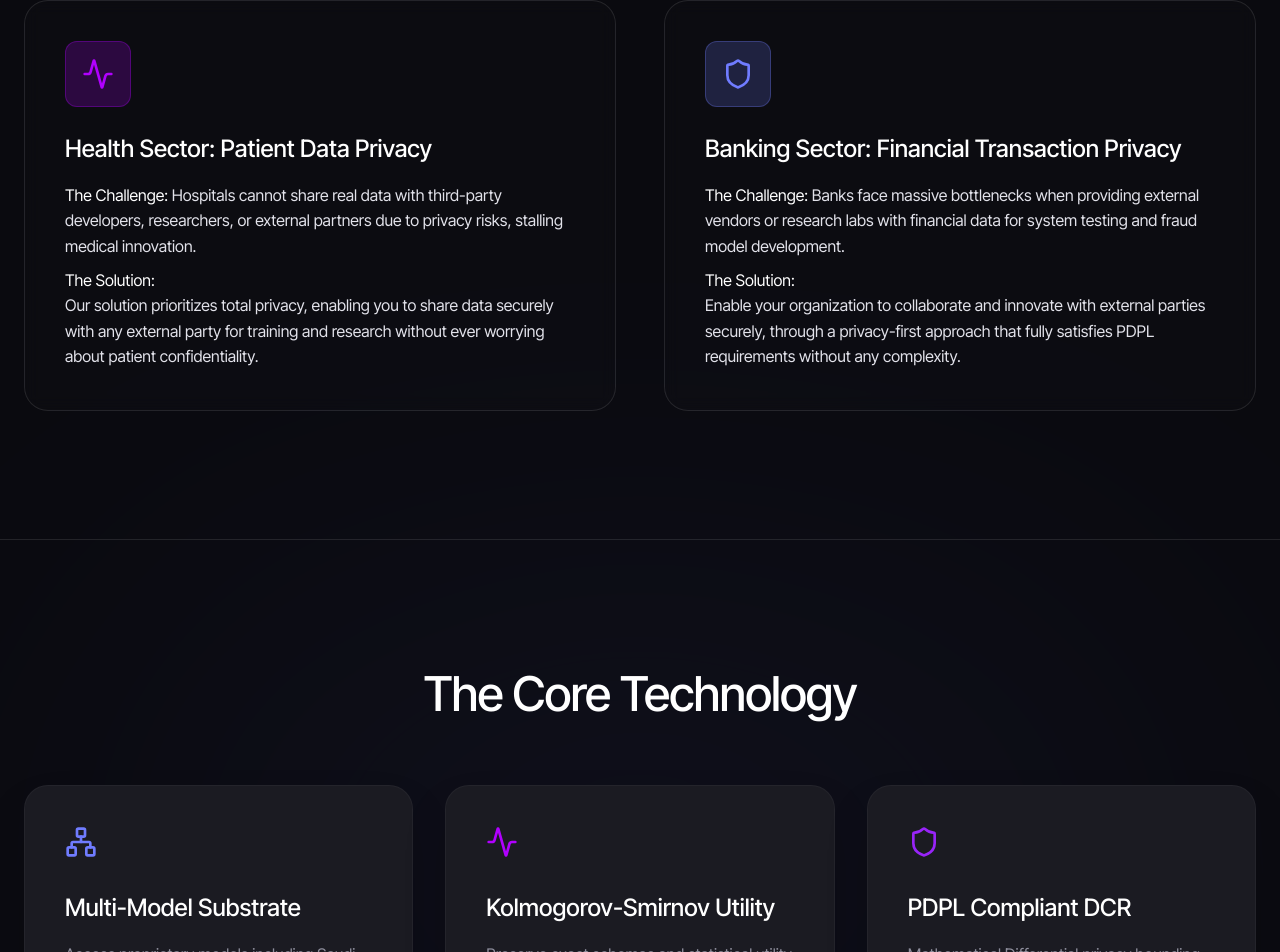
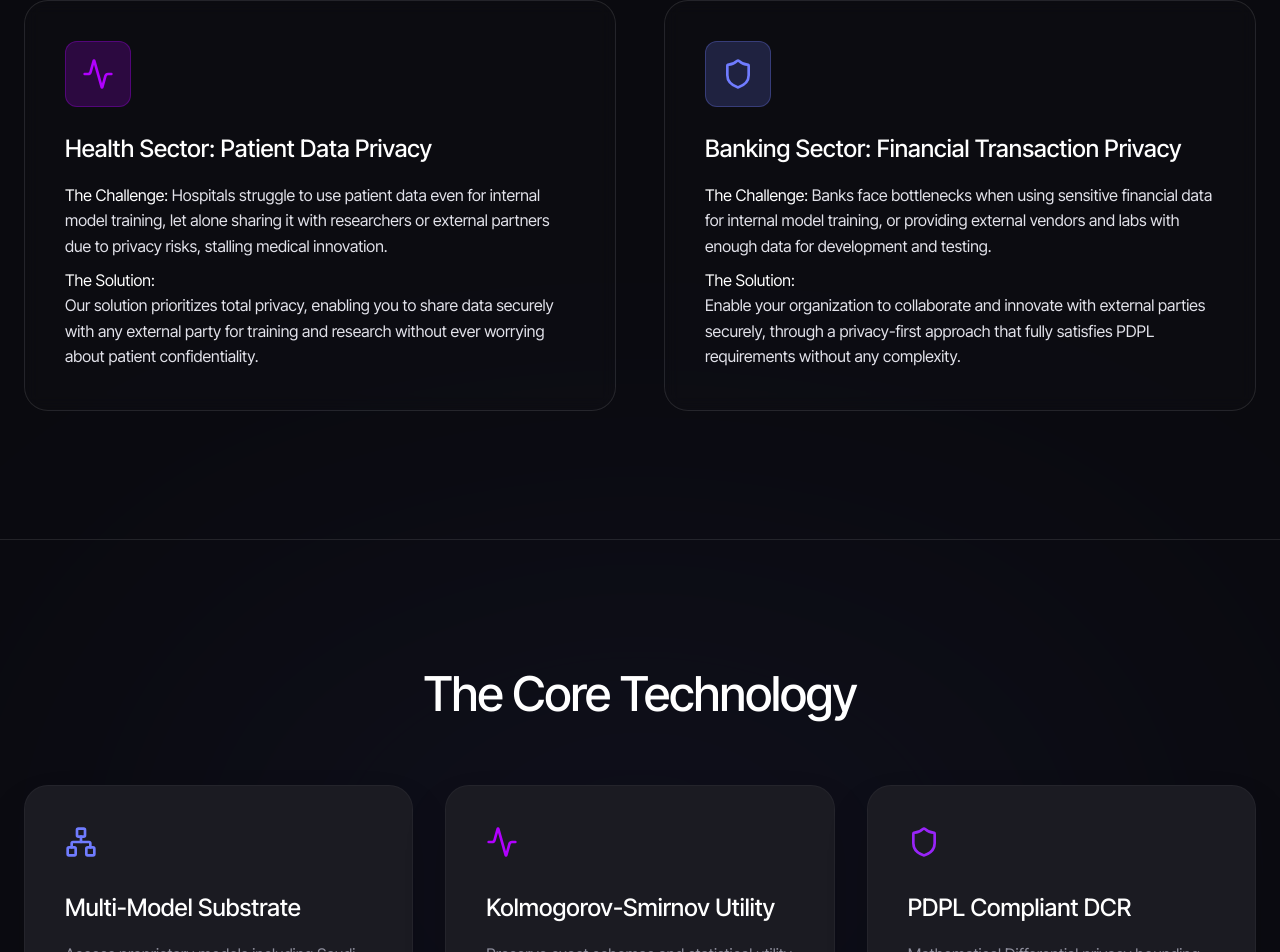
Before and after one commit to well7ai/Well7, a React (Vite) app: page / in a window 1280 px wide. Shown: the part 2708-3660 px from the top of the page. Built offline with nearby package versions, Linux system fonts and the light colour scheme.

Commit message:
update the landing page

```diff
--- a/src/App.jsx
+++ b/src/App.jsx
@@ -315,8 +315,8 @@ export default function App() {
                 </h3>
                 <p className="text-[16px] text-[#e2e2ea] font-light leading-[1.6]">
                   {lang === 'ar'
-                    ? <><strong className="text-white">التحدي:</strong> تعجز المستشفيات عن مشاركة البيانات الحقيقية مع شركات التقنية والباحثين والمؤسسات الخارجية بسبب مخاطر الخصوصية، مما يعطل الابتكار الطبي.<br/><strong className="text-white mt-2 block">الحل:</strong> الحل بكل بساطة يوفر لك أعلى معايير الخصوصية عشان تشارك البيانات بأمان مع أي جهة خارجية وتطور أبحاثك، بدون ما تشيل هم خصوصية المرضى أو بياناتهم الشخصية.</>
-                    : <><strong className="text-white">The Challenge:</strong> Hospitals cannot share real data with third-party developers, researchers, or external partners due to privacy risks, stalling medical innovation.<br/><strong className="text-white mt-2 block">The Solution:</strong> Our solution prioritizes total privacy, enabling you to share data securely with any external party for training and research without ever worrying about patient confidentiality.</>}
+                    ? <><strong className="text-white">التحدي:</strong> تواجه المستشفيات صعوبة في استخدام بيانات المرضى لتدريب النماذج داخلياً، أو مشاركتها مع الباحثين والشركات الخارجية بسبب مخاطر الخصوصية، مما يعطل الابتكار الطبي.<br/><strong className="text-white mt-2 block">الحل:</strong> الحل بكل بساطة يوفر لك أعلى معايير الخصوصية عشان تشارك البيانات بأمان مع أي جهة خارجية وتطور أبحاثك، بدون ما تشيل هم خصوصية المرضى أو بياناتهم الشخصية.</>
+                    : <><strong className="text-white">The Challenge:</strong> Hospitals struggle to use patient data even for internal model training, let alone sharing it with researchers or external partners due to privacy risks, stalling medical innovation.<br/><strong className="text-white mt-2 block">The Solution:</strong> Our solution prioritizes total privacy, enabling you to share data securely with any external party for training and research without ever worrying about patient confidentiality.</>}
                 </p>
               </div>
 
@@ -329,8 +329,8 @@ export default function App() {
                 </h3>
                 <p className="text-[16px] text-[#e2e2ea] font-light leading-[1.6]">
                   {lang === 'ar'
-                    ? <><strong className="text-white">التحدي:</strong> تواجه البنوك عقبات في تزويد شركات البرمجة الخارجية والمختبرات التقنية ببيانات مالية لاختبار الأنظمة وتطوير نماذج الاحتيال.<br/><strong className="text-white mt-2 block">الحل:</strong> مكن مؤسستك من التعاون والابتكار مع الشركات الخارجية بكل أمان، من خلال تقنية تضمن خصوصية عملائك بشكل كامل وتلبي كل متطلبات الـ PDPL بدون أي تعقيد.</>
-                    : <><strong className="text-white">The Challenge:</strong> Banks face massive bottlenecks when providing external vendors or research labs with financial data for system testing and fraud model development.<br/><strong className="text-white mt-2 block">The Solution:</strong> Enable your organization to collaborate and innovate with external parties securely, through a privacy-first approach that fully satisfies PDPL requirements without any complexity.</>}
+                    ? <><strong className="text-white">التحدي:</strong> تواجه البنوك عقبات في استخدام البيانات المالية الحساسة لتدريب النماذج داخلياً، أو تزويد الشركات الخارجية والمختبرات التقنية بالبيانات اللازمة للتطوير والاختبار.<br/><strong className="text-white mt-2 block">الحل:</strong> مكن مؤسستك من التعاون والابتكار مع الشركات الخارجية بكل أمان، من خلال تقنية تضمن خصوصية عملائك بشكل كامل وتلبي كل متطلبات الـ PDPL بدون أي تعقيد.</>
+                    : <><strong className="text-white">The Challenge:</strong> Banks face bottlenecks when using sensitive financial data for internal model training, or providing external vendors and labs with enough data for development and testing.<br/><strong className="text-white mt-2 block">The Solution:</strong> Enable your organization to collaborate and innovate with external parties securely, through a privacy-first approach that fully satisfies PDPL requirements without any complexity.</>}
                 </p>
               </div>
             </div>
```
